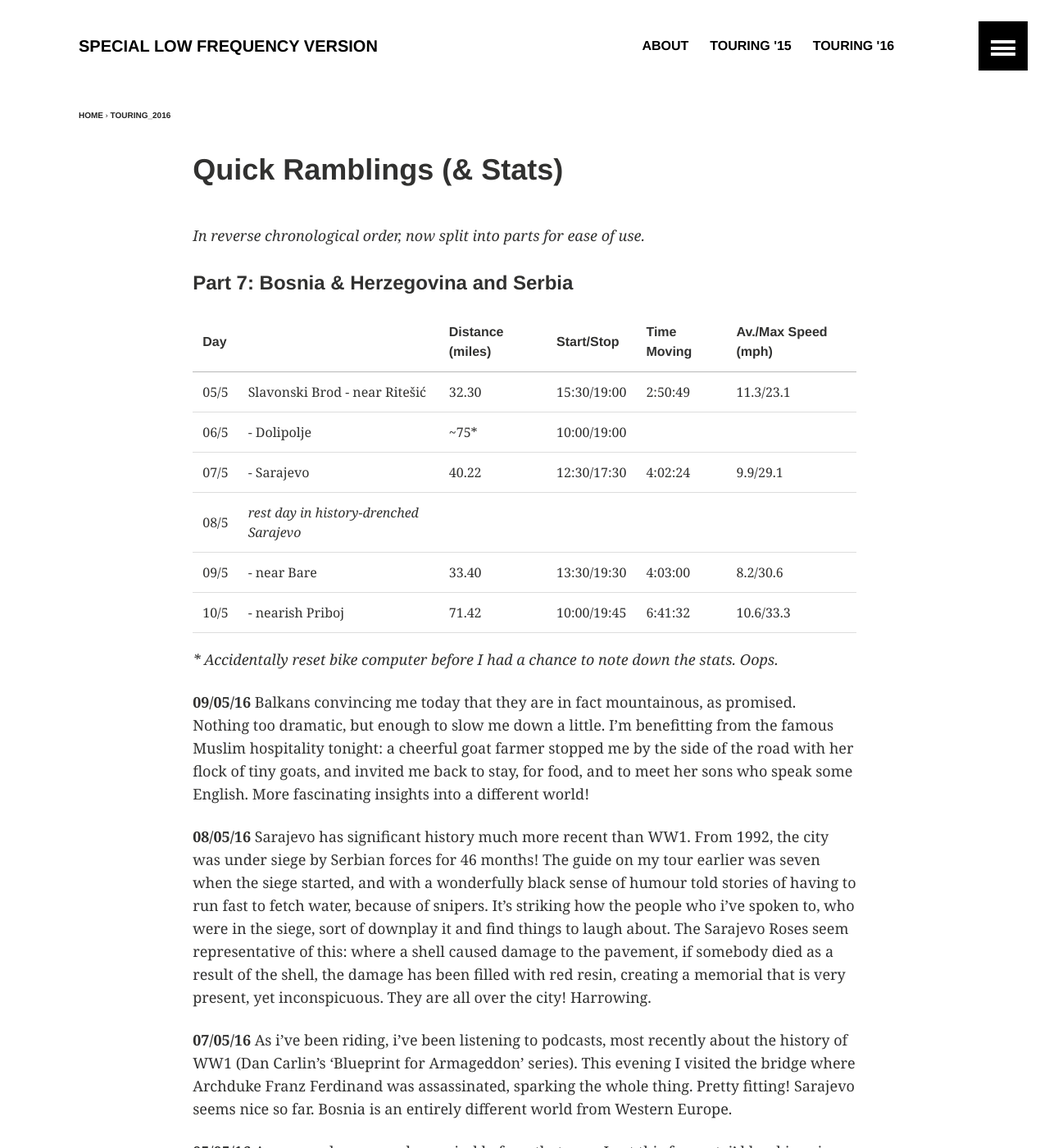
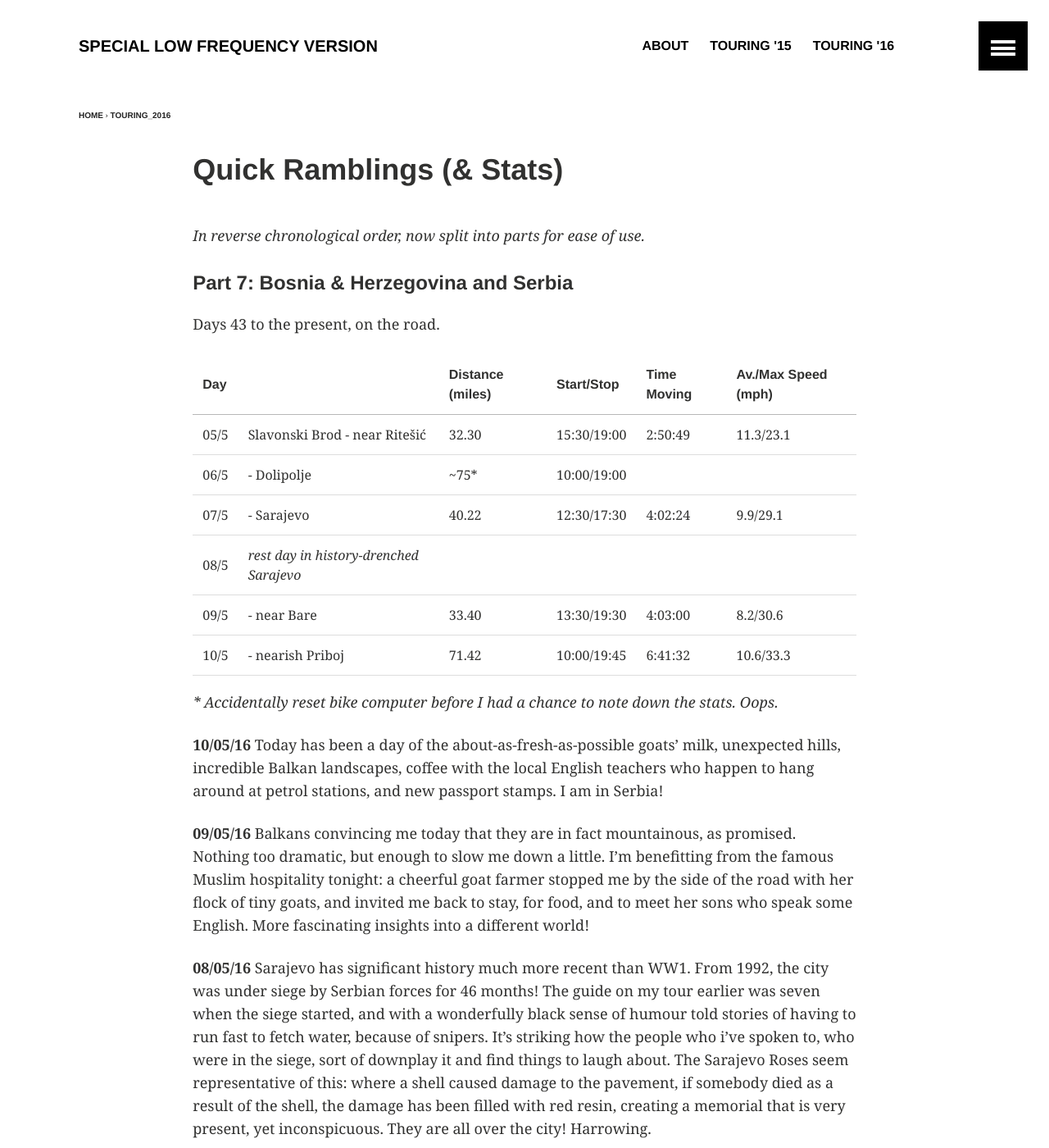
Before and after one commit to ArthurStart/git-blog, a Jekyll site: the page built from _posts/touring/2016-03-24-Quick-Update.md, in a window 1280 px wide and 1400 px high. Shown: the whole window at 82% size. Built offline with Jekyll 4.4.1, drawn with Linux system fonts in a browser that asks for light colours; comment, search, counter and statistics services are not loaded.

Commit message:
Update from Serbia

```diff
--- a/_posts/touring/2016-03-24-Quick-Update.md
+++ b/_posts/touring/2016-03-24-Quick-Update.md
@@ -11,6 +11,7 @@ image:
 *In reverse chronological order, now split into parts for ease of use.*
 
 #### Part 7: Bosnia & Herzegovina and Serbia
+Days 43 to the present, on the road.
 
 | Day | | Distance (miles) | Start/Stop | Time Moving | Av./Max Speed (mph) |
 | --- | ---------------- | ----------  | ----------- | ----------------- |
@@ -22,6 +23,9 @@ image:
 | 10/5 | - nearish Priboj | 71.42 | 10:00/19:45 | 6:41:32 | 10.6/33.3 |
 
 *\* Accidentally reset bike computer before I had a chance to note down the stats. Oops.*
+
+**10/05/16**
+Today has been a day of the about-as-fresh-as-possible goats' milk, unexpected hills, incredible Balkan landscapes, coffee with the local English teachers who happen to hang around at petrol stations, and new passport stamps. I am in Serbia!
 
 **09/05/16**
 Balkans convincing me today that they are in fact mountainous, as promised. Nothing too dramatic, but enough to slow me down a little. I'm benefitting from the famous Muslim hospitality tonight: a cheerful goat farmer stopped me by the side of the road with her flock of tiny goats, and invited me back to stay, for food, and to meet her sons who speak some English. More fascinating insights into a different world!
```
